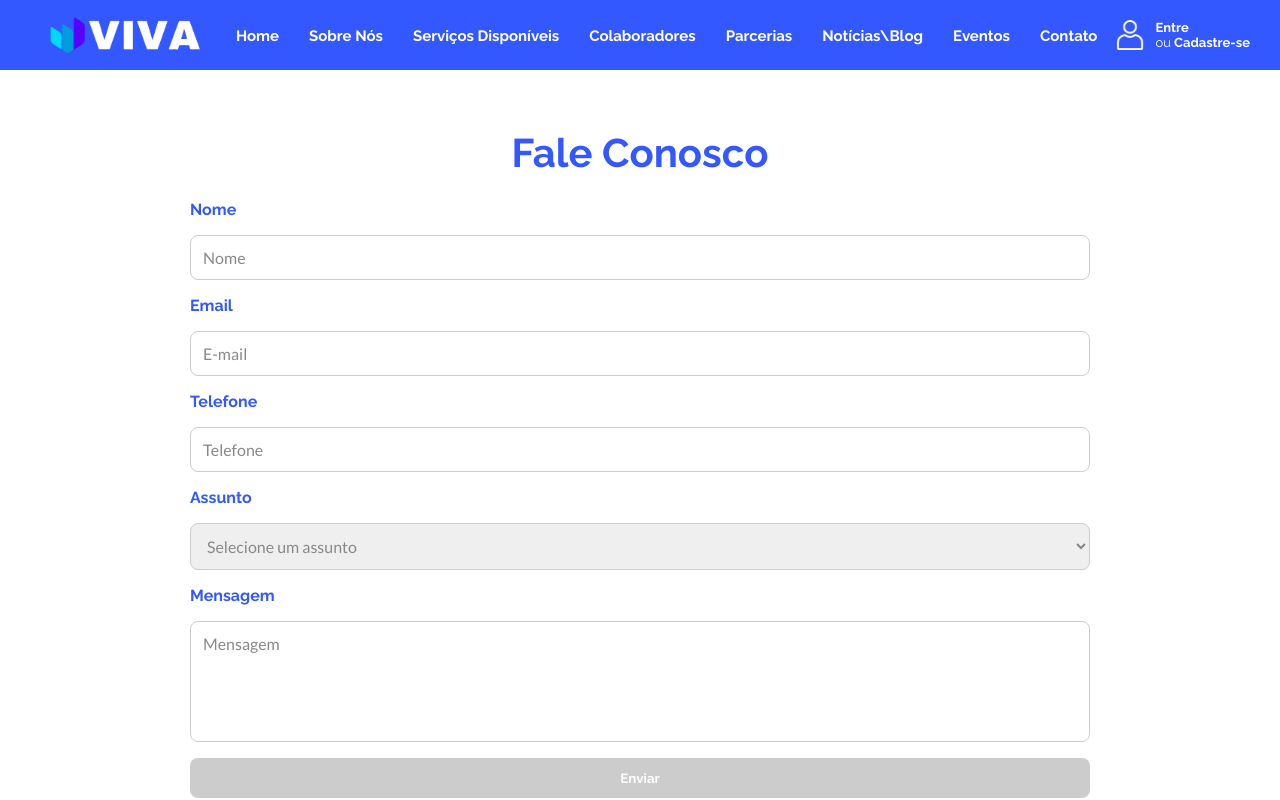
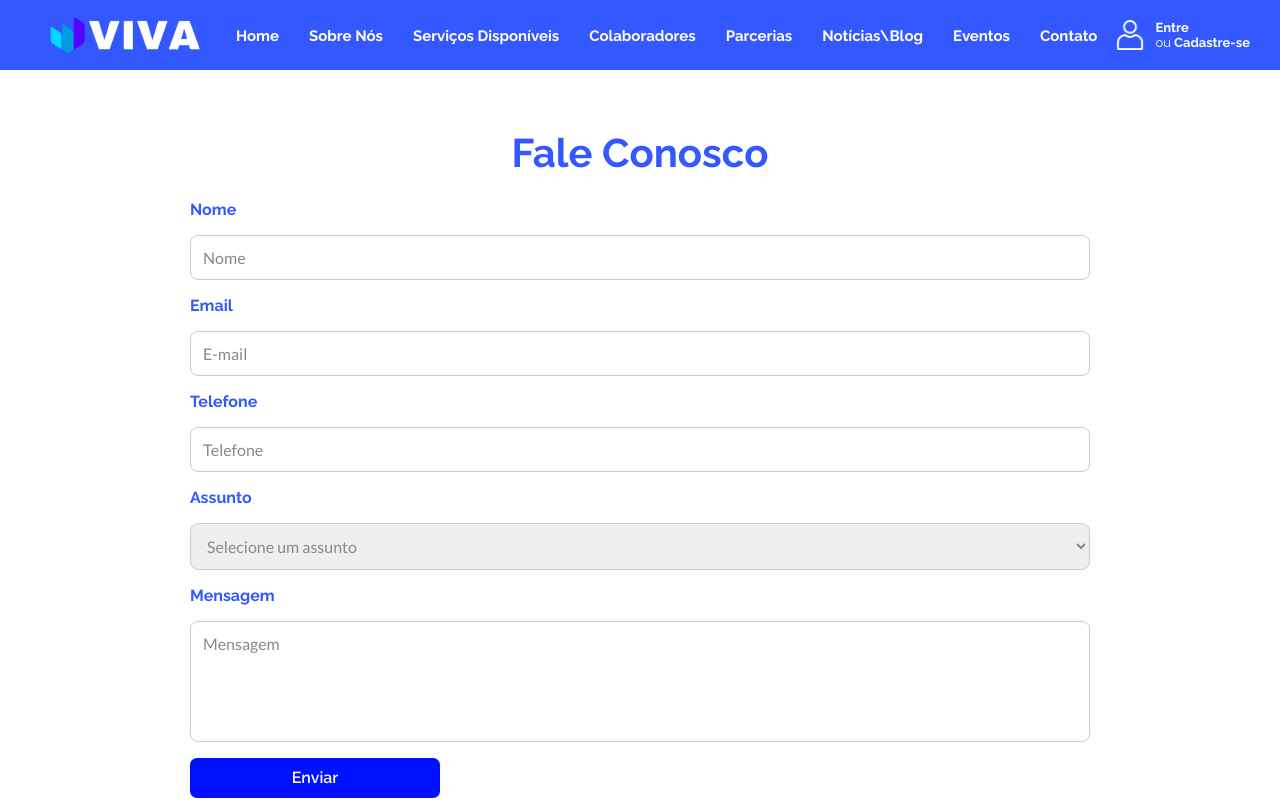
Before and after one commit to joaopedro1422/VivaCoop, an Angular app: page /contato in a window 1280 px wide. Shown: the top 800 px of the page. Built offline with nearby package versions, Linux system fonts and the light colour scheme.

Commit message:
feat: Padronizado os botões da tela contato

```diff
--- a/src/app/contato/contato.component.css
+++ b/src/app/contato/contato.component.css
@@ -48,19 +48,15 @@
 	  }
 
 	  button {
-		padding: 0.75rem;
-		background-color: #3458ff;
-		color: #fff;
+		width: 250px;
+		height: 40px;
 		border: none;
-		border-radius: 8px;
+		border-radius: 7px;
+		background-color: rgb(0, 17, 255);
+		color: white;
+		font-weight: 600;
+		font-size: 16px;
 		cursor: pointer;
-		font-weight: bold;
-		transition: background-color 0.3s;
-
-		&:disabled {
-		  background-color: #ccc;
-		  cursor: not-allowed;
-		}
 	  }
 	}
 
```
